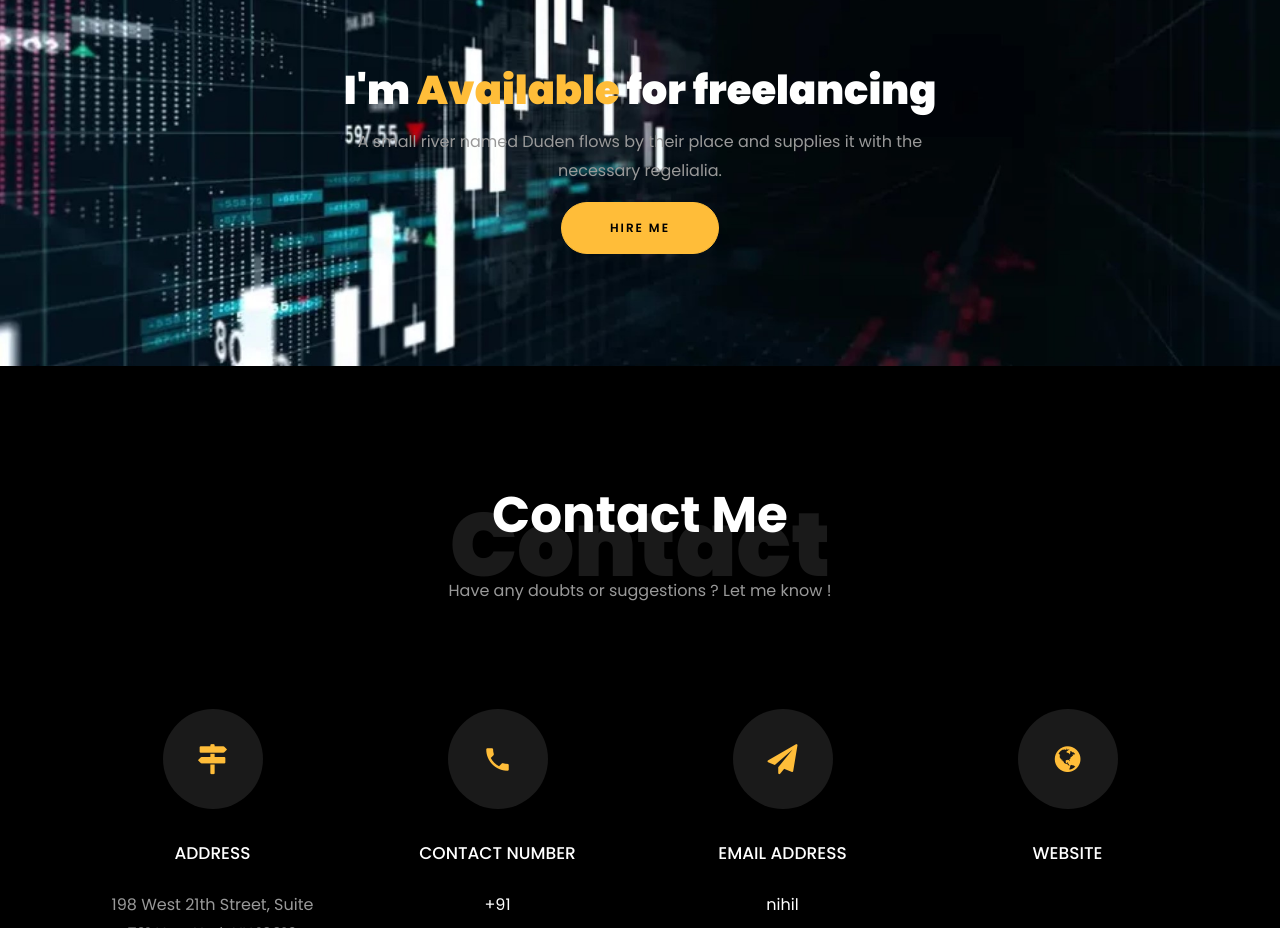
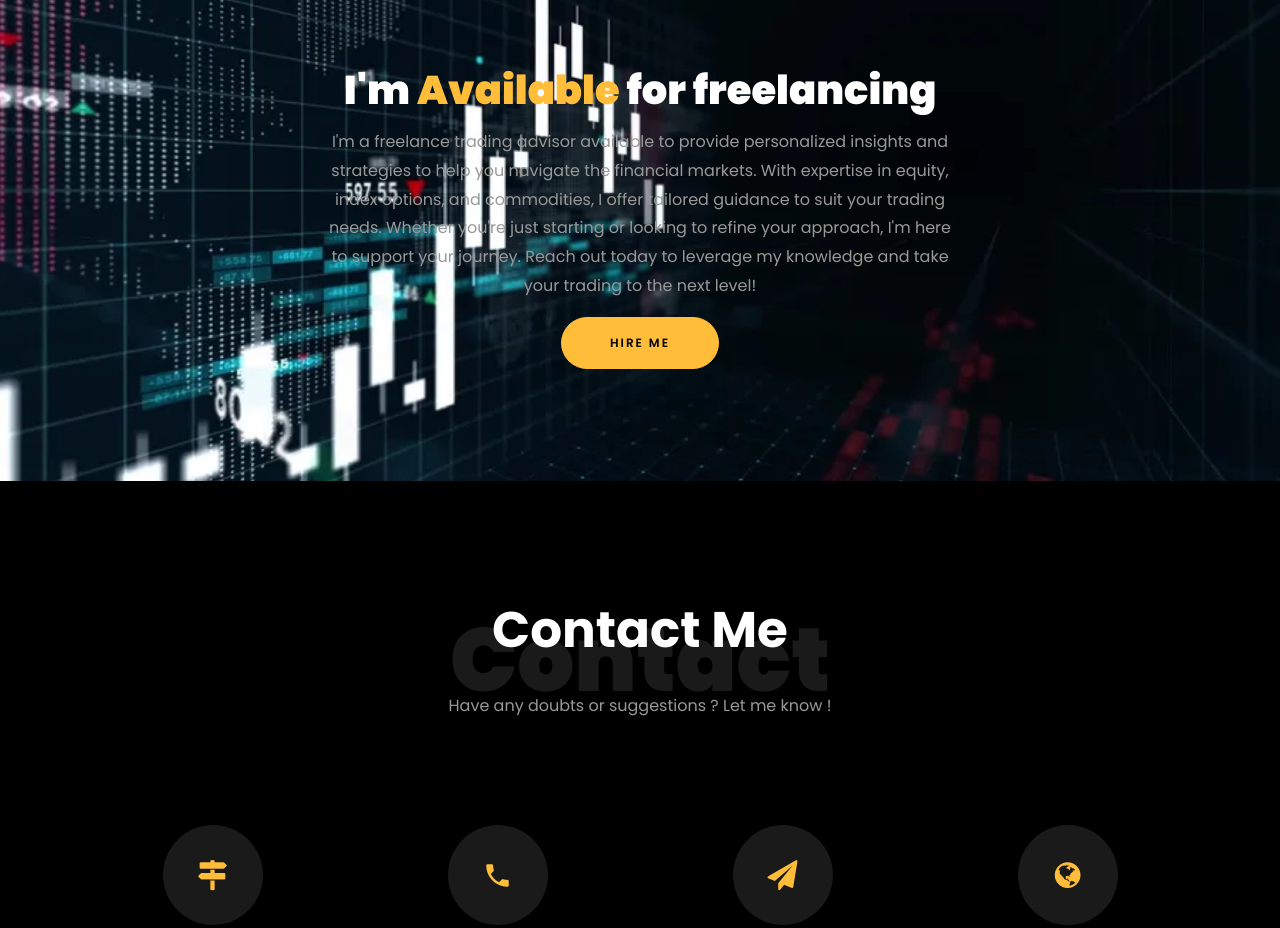
Before and after one commit to jomon-palayur/Tradinsecrets, a website: page index.html in a window 1280 px wide. Shown: the part 3100-4028 px from the top of the page. Drawn offline with Linux system fonts and the light colour scheme; files whose address does not match are found by name.

Commit message:
Update index.html

```diff
--- a/index.html
+++ b/index.html
@@ -265,7 +265,7 @@
 				<div class="row justify-content-center">
 					<div class="col-md-7 ftco-animate text-center">
 						<h2>I'm <span>Available</span> for freelancing</h2>
-						<p>A small river named Duden flows by their place and supplies it with the necessary regelialia.</p>
+						<p>I'm a freelance trading advisor available to provide personalized insights and strategies to help you navigate the financial markets. With expertise in equity, index options, and commodities, I offer tailored guidance to suit your trading needs. Whether you're just starting or looking to refine your approach, I'm here to support your journey. Reach out today to leverage my knowledge and take your trading to the next level!</p>
 						<p class="mb-0"><a href="#" class="btn btn-primary py-3 px-5">Hire me</a></p>
 					</div>
 				</div>
```
